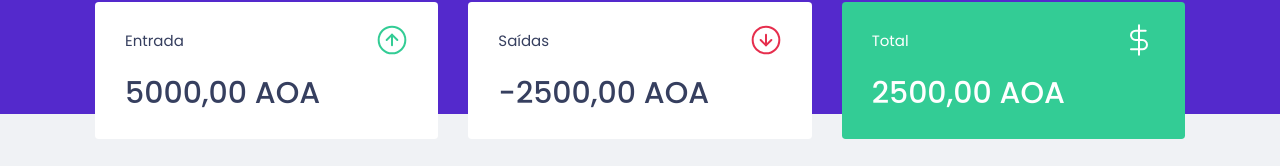
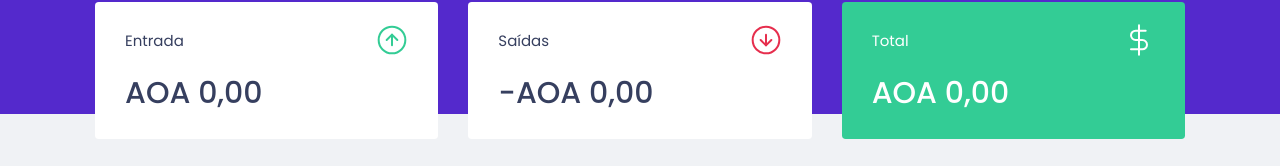
Before and after one commit to FabioJunik/dt-Money, a React (Create React App) app: page / in a window 1280 px wide. Shown: the part 141-307 px from the top of the page. Built offline with nearby package versions, Linux system fonts and the light colour scheme; no server answers; what miragejs would draw is missing.

Commit message:
calculando resumo

```diff
--- a/src/components/Summary/index.tsx
+++ b/src/components/Summary/index.tsx
@@ -9,6 +9,31 @@
 export function Summary (){
     const {transactions} = useContext(TransactionsContext);
 
+    const summary = transactions.reduce((acc, transaction)=>{
+        if(transaction.type === 'deposit'){
+            acc.deposits += transaction.amount;
+            acc.total += transaction.amount;
+        }else{
+            acc.withdraws += transaction.amount;
+            acc.total -= transaction.amount;
+        }
+
+        return acc;
+    },{
+        deposits:0,
+        withdraws:0,
+        total:0
+    })
+
+    function numberFormat(amount:number){
+
+        return (new Intl.NumberFormat('pt-BR', {
+            style: 'currency',
+            currency: 'AOA'
+        }).format(amount))
+
+    }
+
     return (
         <Container>
             <div>
@@ -16,21 +41,21 @@
                     <p>Entrada</p>
                     <img src={incomeImg} alt="Entradas" />
                 </header>
-                <strong>5000,00 AOA</strong>
+                <strong> {numberFormat(summary.deposits)}</strong>
             </div>
             <div>
                 <header>
                     <p>Saídas</p>
                     <img src={outcomeImg} alt="Saídas" />
                 </header>
-                <strong>-2500,00 AOA</strong>
+                <strong>-{numberFormat(summary.withdraws)}</strong>
             </div>
             <div className='heigh-light-background'>
                 <header>
                     <p>Total</p>
                     <img src={totalImg} alt="Total" />
                 </header>
-                <strong>2500,00 AOA</strong>
+                <strong>{numberFormat(summary.total)}</strong>
             </div>
         </Container>
     )
```
